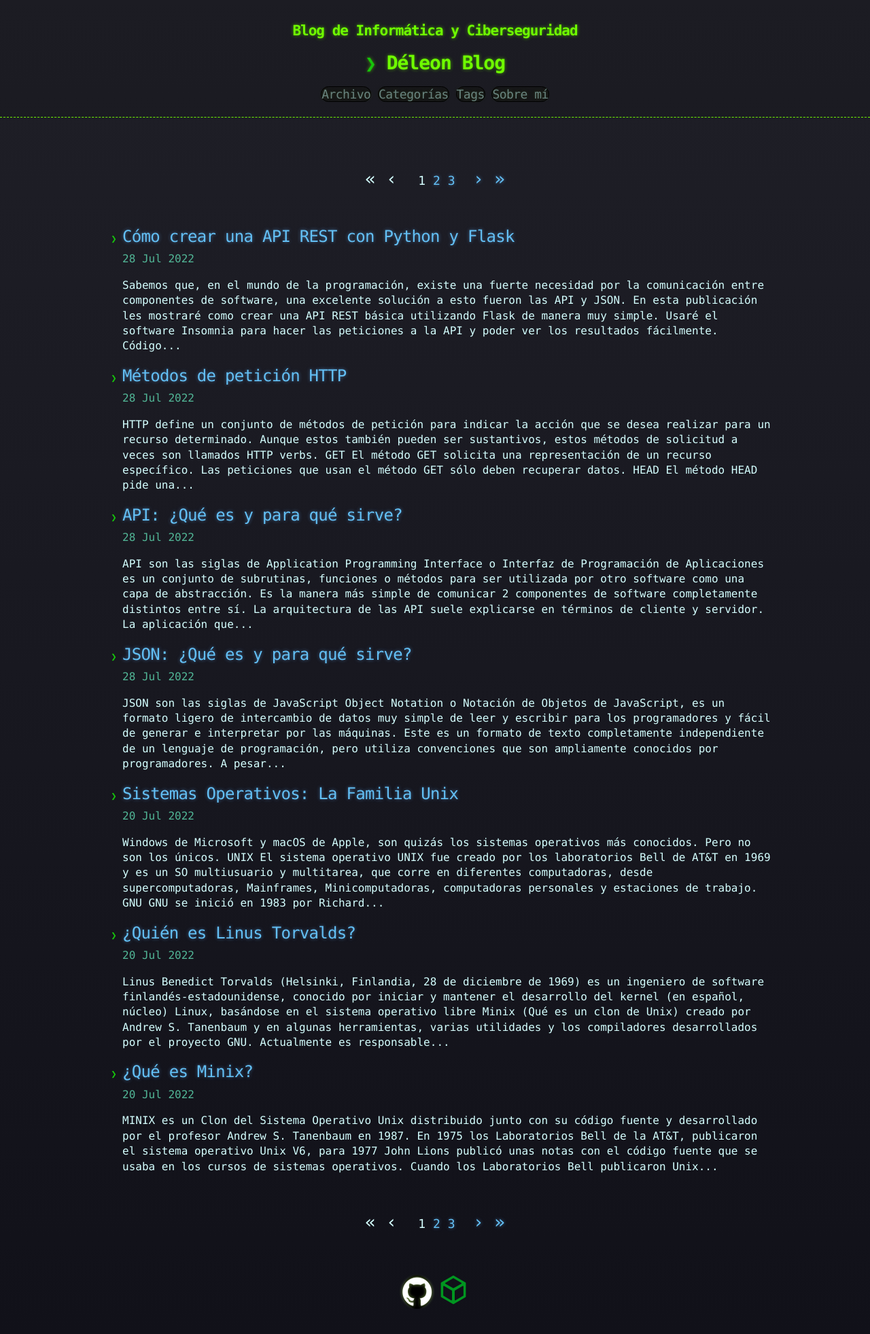
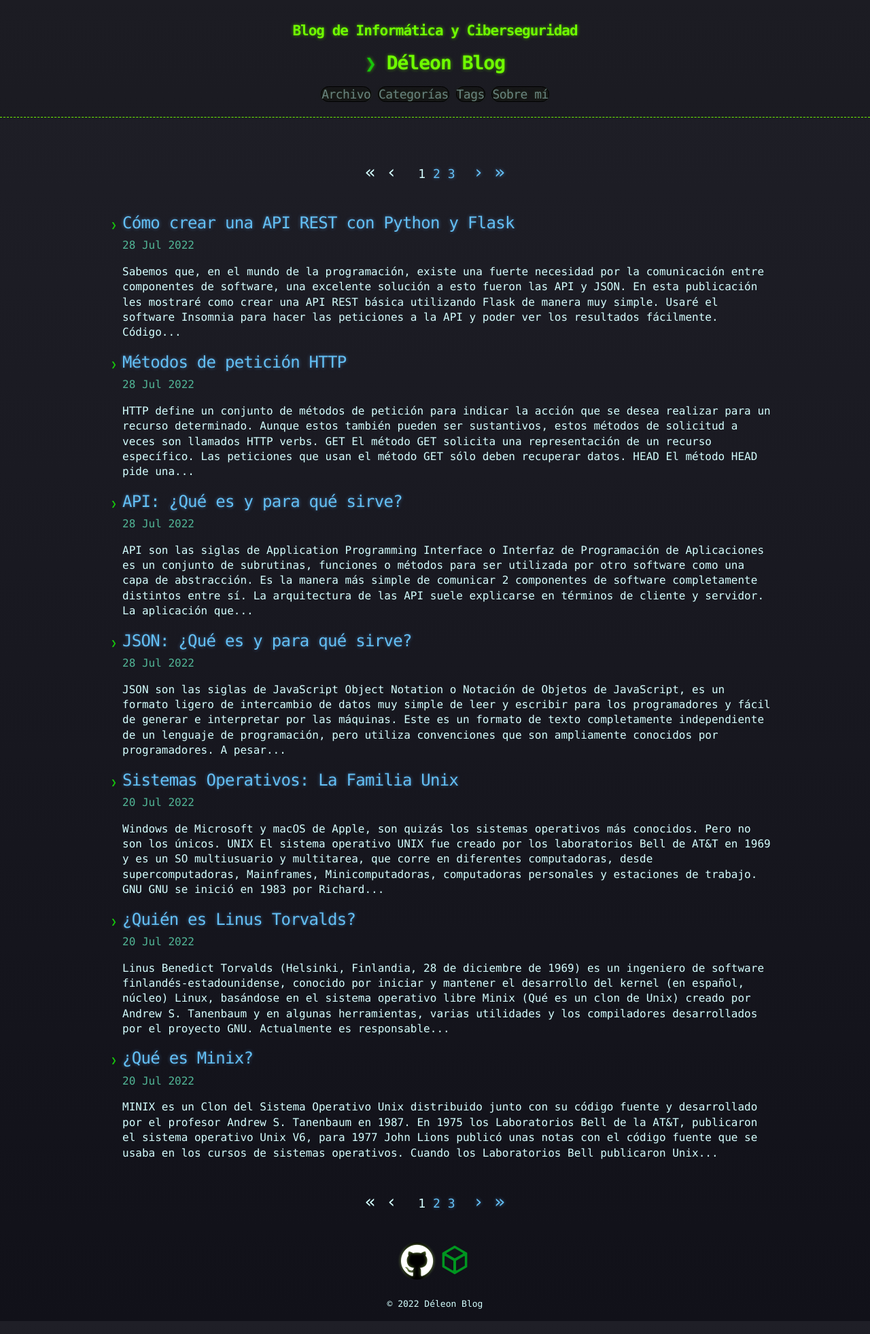
Before and after one commit to LawlietJH/lawlietjh.github.io, a Jekyll site: the page built from index.html, in a window 1280 px wide. Shown: the whole page at 68% size. Built offline with Jekyll 4.4.1, drawn with Linux system fonts in a browser that asks for light colours; the list of posts is cut into pages by our own code.

Commit message:
Visual update
Agregadas etiquetas meta.
Agregado copyright.
Agregado idioma.
Footer actualizado.

```diff
--- a/_includes/footer.html
+++ b/_includes/footer.html
@@ -1,10 +1,13 @@
 <footer>
   {%if page.page_id != 2 %}
+  <div>
     <a href="{{ "/" | prepend: site.baseurl | replace: '//', '/' }}"
     class="footer-link-capsule">
       Página Principal
     </a>
-  {% else %}
+  </div>
+  {% endif %}
+  <div class="social">
     <span>
       <a href="https://github.com/LawlietJH" target="_blank"
       class="footer-github-mark"></a>
@@ -33,7 +36,10 @@
         </svg>
       </a>
     </span>
-  {% endif %}
+  </div>
+  <div class="copyright">
+    <span>© 2022 Déleon Blog</span>
+  </div>
   {% if page.page_id and site.debug == false %}
     <script>
       fetch('https://deleonblogrestapi.herokuapp.com/api/visits/{{ page.page_id }}/', {method: 'PATCH'})
--- a/_includes/head.html
+++ b/_includes/head.html
@@ -6,7 +6,8 @@
   <meta name="viewport" content="width=device-width, initial-scale=1.0, maximum-scale=1">
   <meta name="generator" content="Jekyll">
   <meta name="description" content="Blog de Informática y Ciberseguridad">
-  <meta http-equiv="content-language" content="es-mx">
+  <meta http-equiv="content-language" content="es-MX">
+  <meta http-equiv="Content-Type" content="text/html; charset=UTF-8">
 
   <meta property="og:title" content="{{ page.title }}">
   <meta property="og:type" content="{% if page.title == 'Déleon Blog' %}website{% else %}article{% endif %}">
@@ -26,7 +27,8 @@
   <meta name="twitter:title" content="{{ page.title }}">
   <meta name="twitter:description" content="{% if page.description %}{{ page.description | strip_html | truncate: 150 }}{% else %}{{ page.content | strip_html | truncate: 150 }}{% endif %}">
   <meta name="twitter:creator" content="@EnyLawliet">
-  <meta name="twitter:image" content="{{ site.url }}/assets/majoras-mask-large.jpg">
+  <meta name="twitter:image:src" content="{{ site.url }}/assets/majoras-mask-large.jpg">
+  <meta name="copyright" content="© 2022 Déleon Blog">
 
   <link rel="shortcut icon" href="/assets/Deleon.ico">
   <link rel="stylesheet" href="{{ "/css/main.css" | prepend: site.baseurl | replace: '//', '/' }}">
--- a/_layouts/default.html
+++ b/_layouts/default.html
@@ -1,5 +1,5 @@
 <!DOCTYPE html>
-<html>
+<html lang="es-MX">
 {% include head.html %}
 
 {% if page.title == 404 %}
--- a/_sass/base.scss
+++ b/_sass/base.scss
@@ -145,7 +145,7 @@
   width: 17px*13;
   white-space: nowrap;
   overflow: hidden;
-  animation: typing .5s steps(20)
+  animation: typing 1s steps(40)
 }
 
 @keyframes typing { from { width: 0 } }
@@ -297,22 +297,6 @@
   border: 1px solid #000000;
   border-radius: 15px;
   padding: 0px 5px 0px 5px;
-}
-
-//--------------------------------------------
-
-.footer-github-mark::before {
-  font-family: FontAwesome;
-  font-size: 50px;
-  background-color: #000000;
-  border-radius: 50%;
-  color: #ffffff;
-  content: "\f09b";
-}
-
-.footer-hackthebox-mark {
-  width: 42px;
-  height: 42px;
 }
 
 //--------------------------------------------
@@ -522,7 +506,22 @@
   zoom:1;
 }
 
+//-------------------------------------------------
 /* Make footer stick to bottom */
+
+.footer-github-mark::before {
+  font-family: FontAwesome;
+  font-size: 55px;
+  background-color: #000000;
+  border-radius: 50%;
+  color: #ffffff;
+  content: "\f09b";
+}
+
+.footer-hackthebox-mark {
+  width: 42px;
+  height: 42px;
+}
 
 .pagination-change-mark {
   font-size: 26px;
@@ -533,10 +532,16 @@
 }
 
 .pagination, footer {
-  // height: 100px;
   font-size: 18px;
-  line-height: 100px;
   text-align: center;
+}
+
+.pagination {
+  line-height: 80px;
+}
+
+footer {
+  line-height: 50px;
 }
 
 footer a {
@@ -548,6 +553,16 @@
   color: #6fff00;
   text-shadow: 0 0 10px rgba(203, 255, 163, 0.9);
 }
+
+footer .social {
+  margin-top: 20px;
+}
+
+footer .copyright {
+  font-size: small;
+}
+
+//-------------------------------------------------
 
 #wrapper {
   min-height: calc(100vh - 100px);
```
